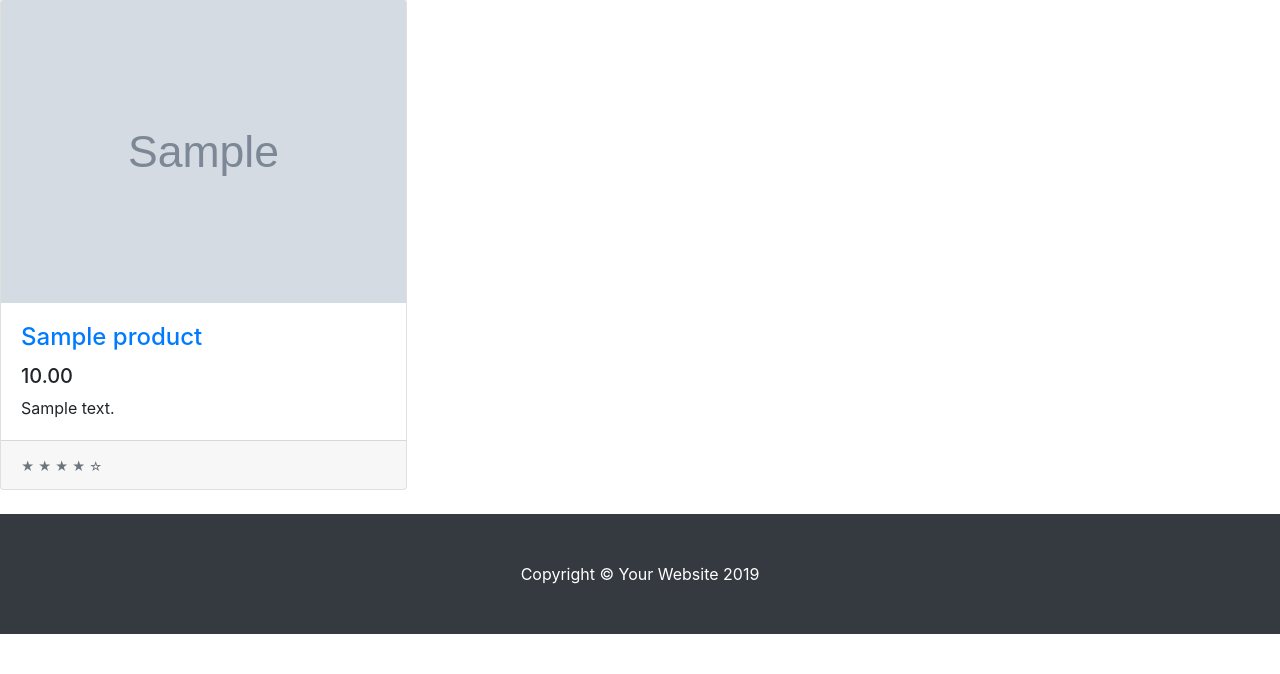
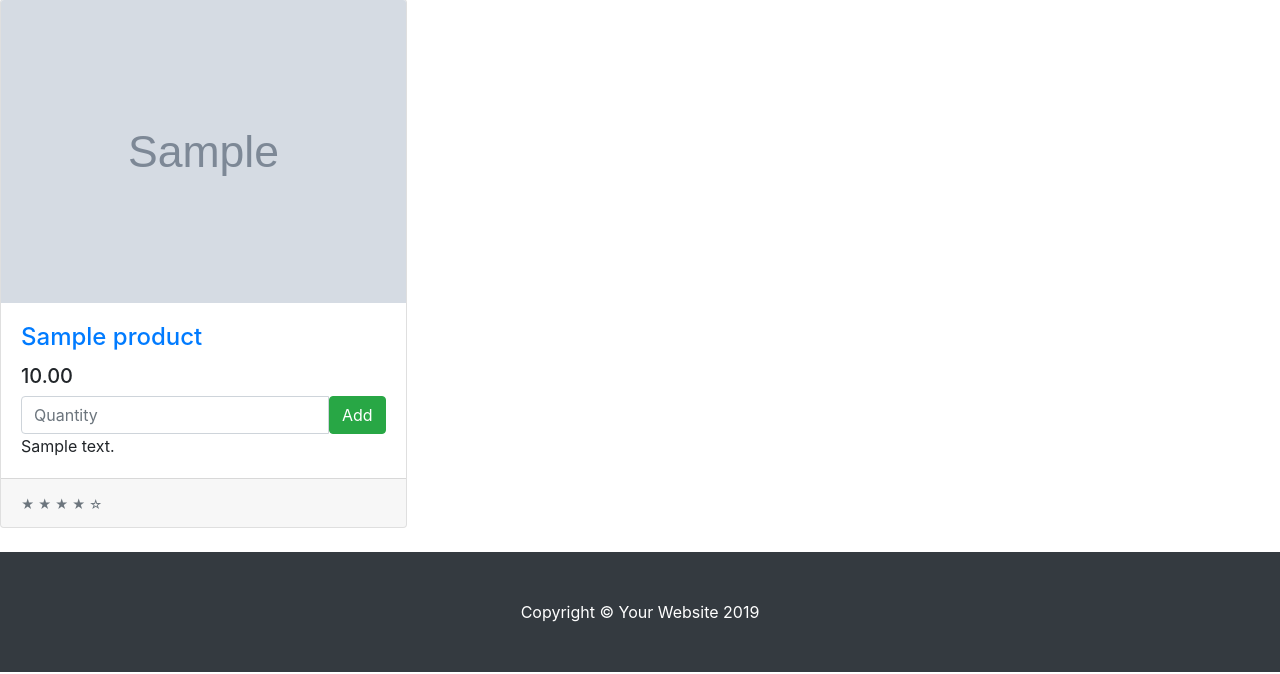
Before and after one commit to augelloantonio/buyit, a Django app: page /products/ in a window 1280 px wide. Shown: the part 57-731 px from the top of the page. Run offline with Django 3.2, Linux system fonts and the light colour scheme; tables that the repository leaves empty hold one stand-in row (values such as "Sample post"); grey boxes marked "Sample" are stand-in pictures; some libraries are stand-ins or nearby versions.

Commit message:
add to chart added

```diff
--- a/products/templates/products.html
+++ b/products/templates/products.html
@@ -1,16 +1,30 @@
 {% extends 'base.html' %}
 
 {% block content %}
+
     <div class="row row-flex">
         {% for product in products %}
         <div class="col-lg-4 col-md-6 mb-4">
             <div class="card h-100">
-            <a href="#"><img class="card-img-top" src="{{ MEDIA_URL }}{{ product.image }}" alt="{{ product.name }}"></a>
+                <a href="#"><img class="card-img-top" src="{{ MEDIA_URL }}{{ product.image }}"
+                        alt="{{ product.name }}"></a>
                 <div class="card-body">
                     <h4 class="card-title">
                         <a href="#">{{ product.name }}</a>
                     </h4>
                     <h5>{{ product.price }}</h5>
+                    <div>
+                        <form method="post" action="{% url 'add_to_cart' product.id %}">
+                            {% csrf_token %}
+                            <div class="input-group">
+                                <input name="quantity" type="number" min="1" max="999" class="form-control"
+                                    placeholder="Quantity">
+                                <span class="input-group-btn">
+                                    <button class="btn btn-success" type="submit">Add</button>
+                                </span>
+                            </div>
+                        </form>
+                    </div>
                     <p class="card-text">{{ product.description }}</p>
                 </div>
                 <div class="card-footer">
@@ -20,4 +34,6 @@
         </div>
         {% endfor %}
     </div>
+</div>
+
 {% endblock %}
```
Lines whose indentation alone changed are shown as unchanged.
